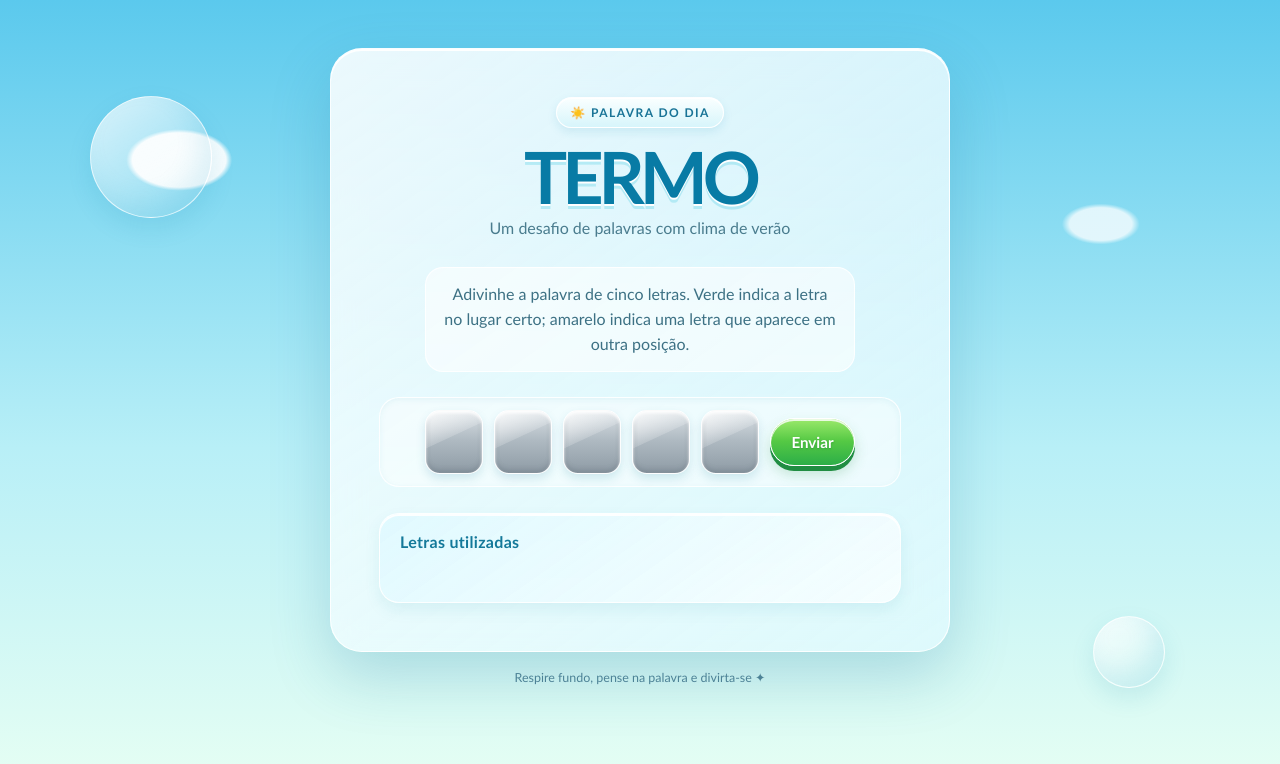
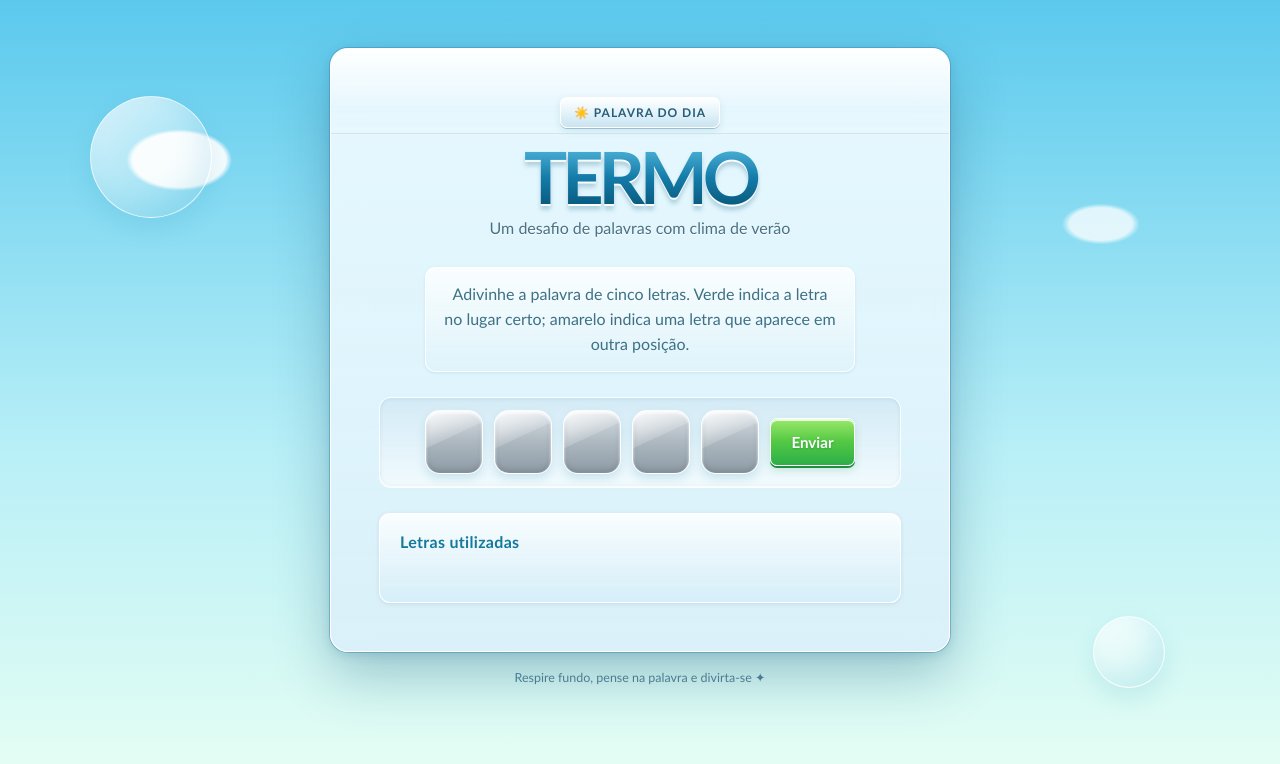
Before and after one commit to Marcs269/Termo-1-, a plain HTML site: page index.html in a window 1280 px wide. Drawn offline with Linux system fonts and the light colour scheme.

Commit message:
Refine title and game panel with classic Vista Aero styling

```diff
--- a/index.html
+++ b/index.html
@@ -50,51 +50,77 @@
             z-index: 1;
         }
 
+        /* Moldura Aero com borda azul-cinza e reflexo de vidro no topo. */
         .game-card {
+            position: relative;
+            overflow: hidden;
             padding: clamp(24px, 6vw, 48px);
-            border: 1px solid rgba(255,255,255,.88);
-            border-radius: 32px;
-            background: linear-gradient(145deg, rgba(255,255,255,.87), rgba(226,250,255,.70));
-            box-shadow: 0 24px 60px rgba(17,114,153,.22), inset 0 2px 0 rgba(255,255,255,.95);
+            border: 1px solid rgba(255,255,255,.96);
+            border-radius: 18px;
+            background:
+                linear-gradient(180deg, rgba(255,255,255,.94) 0%, rgba(239,250,255,.91) 16%, rgba(218,239,250,.88) 100%);
+            box-shadow:
+                0 0 0 1px rgba(70,133,164,.48),
+                0 4px 0 rgba(255,255,255,.72) inset,
+                0 22px 55px rgba(20,83,117,.32),
+                0 3px 12px rgba(31,111,147,.18);
             backdrop-filter: blur(16px);
             -webkit-backdrop-filter: blur(16px);
         }
 
-        .brand { text-align: center; margin-bottom: 30px; }
+        .game-card::before {
+            content: "";
+            position: absolute;
+            top: 0;
+            left: 0;
+            right: 0;
+            height: 84px;
+            border-bottom: 1px solid rgba(116,171,197,.3);
+            background: linear-gradient(180deg, rgba(255,255,255,.86), rgba(221,243,252,.38) 70%, rgba(255,255,255,0));
+            pointer-events: none;
+        }
+
+        .brand { position: relative; text-align: center; margin-bottom: 30px; }
         .badge {
             display: inline-flex;
             align-items: center;
             gap: 7px;
             padding: 7px 13px;
-            border: 1px solid rgba(255,255,255,.95);
-            border-radius: 999px;
-            color: #187396;
-            background: linear-gradient(#faffff, #d7f5fb);
-            box-shadow: 0 4px 10px rgba(26,136,170,.12), inset 0 1px 0 white;
+            border: 1px solid rgba(255,255,255,.98);
+            border-radius: 7px;
+            color: #285d78;
+            background: linear-gradient(180deg, #fff 0%, #e5f4fb 48%, #c9e4f1 100%);
+            box-shadow: 0 1px 0 rgba(87,139,164,.45), inset 0 1px 0 #fff, 0 3px 7px rgba(40,105,135,.13);
             font-size: .75rem;
-            font-weight: 800;
-            letter-spacing: .12em;
+            font-weight: 700;
+            letter-spacing: .08em;
             text-transform: uppercase;
         }
 
         h1 {
             margin: 14px 0 8px;
             color: #087ba5;
+            background: linear-gradient(180deg, #58bce0 0%, #147ca9 52%, #075578 100%);
+            background-clip: text;
+            -webkit-background-clip: text;
+            -webkit-text-fill-color: transparent;
             font-size: clamp(2.6rem, 11vw, 4.5rem);
             line-height: .95;
             letter-spacing: -.07em;
-            text-shadow: 0 2px 0 #fff, 0 5px 0 rgba(95,208,229,.35);
+            filter: drop-shadow(0 2px 0 rgba(255,255,255,.95)) drop-shadow(0 4px 2px rgba(21,101,135,.25));
         }
 
-        .subtitle { margin: 0; color: #4a7c8e; font-size: 1rem; }
+        .subtitle { margin: 0; color: #4a7184; font-size: 1rem; text-shadow: 0 1px #fff; }
 
         .instructions {
+            position: relative;
             margin: 0 auto 25px;
             max-width: 430px;
             padding: 14px 18px;
-            border: 1px solid rgba(255,255,255,.9);
-            border-radius: 18px;
-            background: rgba(255,255,255,.55);
+            border: 1px solid rgba(255,255,255,.95);
+            border-radius: 10px;
+            background: linear-gradient(180deg, rgba(255,255,255,.82), rgba(222,242,250,.72));
+            box-shadow: inset 0 1px 0 #fff, 0 1px 3px rgba(45,105,132,.13);
             color: #3d7184;
             text-align: center;
             line-height: 1.55;
@@ -108,10 +134,10 @@
             gap: clamp(5px, 2vw, 11px);
             flex-wrap: wrap;
             padding: 12px;
-            border: 1px solid rgba(255,255,255,.8);
-            border-radius: 20px;
-            background: rgba(255,255,255,.46);
-            box-shadow: inset 0 2px 6px rgba(42,148,177,.08);
+            border: 1px solid rgba(255,255,255,.86);
+            border-radius: 12px;
+            background: linear-gradient(180deg, rgba(198,225,238,.46), rgba(255,255,255,.56));
+            box-shadow: inset 0 1px 4px rgba(42,112,143,.12), 0 1px 0 rgba(255,255,255,.9);
         }
 
         /* Tiles prateados e brilhantes, inspirados nos ícones do Windows Vista. */
@@ -146,8 +172,7 @@
                 inset 0 -3px 5px rgba(75,89,101,.2);
         }
 
-        /* A lógica do jogo define as cores inline; estes estilos preservam os tons
-           semânticos, aplicando acabamento metálico para cada resultado. */
+        /* Feedback do jogo com acabamento metálico para cada resultado. */
         #jogo input[type="text"][style*="green"],
         #jogo input[type="text"][style*="green"]:focus {
             border-color: rgba(255,255,255,.98);
@@ -183,9 +208,9 @@
             min-height: 48px;
             padding: 0 20px;
             border: 1px solid #fff;
-            border-radius: 999px;
+            border-radius: 7px;
             background: linear-gradient(180deg, #9be96b 0%, #55c944 48%, #2cae48 100%);
-            box-shadow: 0 5px 0 #208d42, 0 8px 14px rgba(41,143,67,.23), inset 0 2px 0 rgba(255,255,255,.8);
+            box-shadow: 0 2px 0 #208d42, 0 4px 9px rgba(41,143,67,.2), inset 0 2px 0 rgba(255,255,255,.8);
             color: #fff;
             cursor: pointer;
             font: 800 .95rem "Trebuchet MS", "Segoe UI", sans-serif;
@@ -194,15 +219,15 @@
         }
 
         #jogo input[type="submit"]:hover { filter: brightness(1.06); transform: translateY(-2px); }
-        #jogo input[type="submit"]:active { transform: translateY(2px); box-shadow: 0 2px 0 #208d42; }
+        #jogo input[type="submit"]:active { transform: translateY(1px); box-shadow: 0 1px 0 #208d42; }
 
         .used-letters {
             margin-top: 26px;
             padding: 18px 20px;
-            border: 1px solid rgba(255,255,255,.9);
-            border-radius: 20px;
-            background: linear-gradient(145deg, rgba(223,249,255,.85), rgba(255,255,255,.7));
-            box-shadow: inset 0 2px 0 rgba(255,255,255,.9), 0 7px 16px rgba(24,128,157,.09);
+            border: 1px solid rgba(255,255,255,.96);
+            border-radius: 11px;
+            background: linear-gradient(180deg, rgba(255,255,255,.84), rgba(211,237,248,.76));
+            box-shadow: inset 0 1px 0 #fff, 0 1px 4px rgba(24,93,123,.14);
         }
 
         h2 {
@@ -217,7 +242,7 @@
 
         @media (max-width: 480px) {
             body { padding: 24px 14px; }
-            .game-card { border-radius: 25px; }
+            .game-card { border-radius: 14px; }
             #jogo form { padding: 10px 6px; }
             #jogo input[type="submit"] { flex-basis: 100%; }
         }
```
